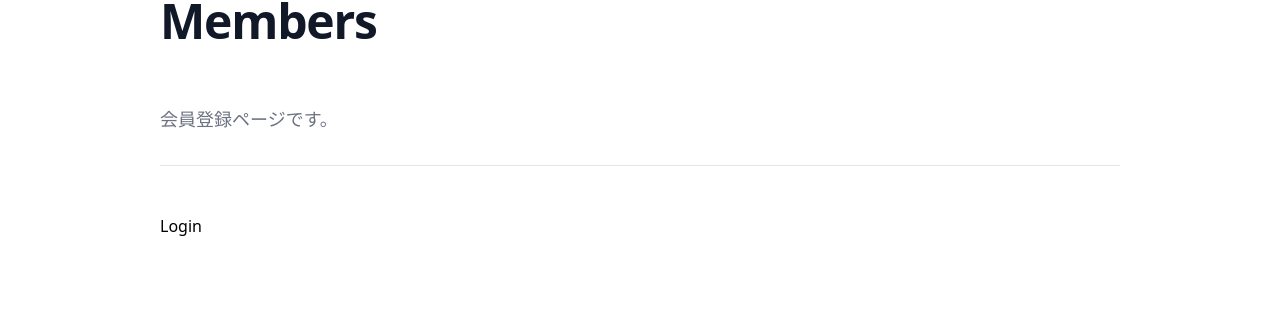
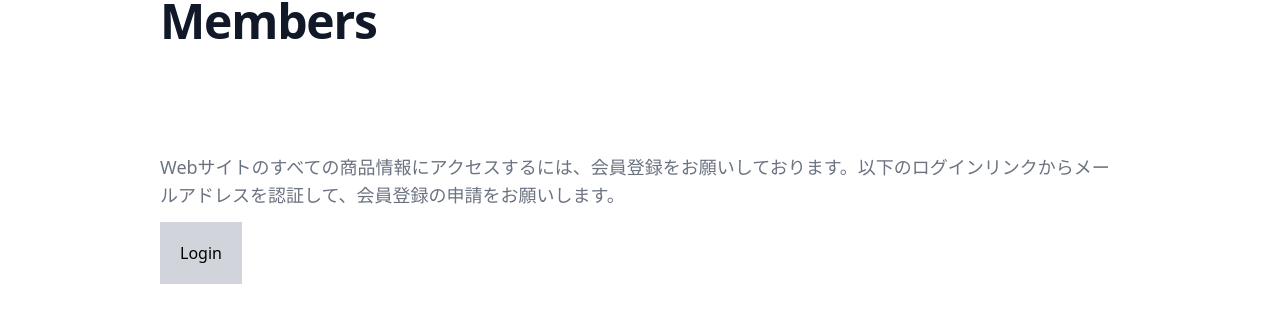
Before and after one commit to yoko-at-home/nextjs-micro-cms-test, a Next.js app: page /members in a window 1280 px wide. Shown: the part 279-613 px from the top of the page. Built offline with nearby package versions, Linux system fonts and the light colour scheme; no server answers; what @tailwindcss/typography would draw is missing.

Commit message:
ログアウト時の表示（仮）を実装

```diff
--- a/src/pages/members/index.tsx
+++ b/src/pages/members/index.tsx
@@ -15,24 +15,31 @@ const Members: NextPage = () => {
 
       <PageTitle>Members</PageTitle>
       <div className="divide-y divide-gray-200 ">
-        <div className="pt-6 pb-8 space-y-2 md:space-y-5">
-          <p className="text-lg leading-7 text-gray-500 ">会員登録ページです。</p>
-        </div>
         <div className="container py-12">
           {!user ? (
+            <div>
+              <div className="pt-6 pb-8 space-y-2 md:space-y-5">
+                <p className="text-lg leading-7 text-gray-500 ">
+                  Webサイトのすべての商品情報にアクセスするには、会員登録をお願いしております。以下のログインリンクからメールアドレスを認証して、会員登録の申請をお願いします。
+                </p>
+              </div>
               <Link href="/api/auth/login">
-              <a className="mt-12">Login</a>
+                <a className="mb-5 p-5 bg-gray-300">Login</a>
               </Link>
+            </div>
           ) : (
-            <div className="flex justify-between w-48">
+            <>
+              <div className="flex justify-between">
                 <Link href="/api/auth/logout">
-                <a className="mt-12">Logout</a>
+                  <a className="p-5 bg-gray-300">Logout</a>
                 </Link>
 
                 <Link href="/members/profile">
-                <a className="mt-12">プロフィール</a>
+                  <a className="p-5 bg-gray-300">プロフィール</a>
                 </Link>
               </div>
+              メンバー登録のコンポーネントをここにインポート
+            </>
           )}
         </div>
       </div>
```
Lines whose indentation alone changed are shown as unchanged.
